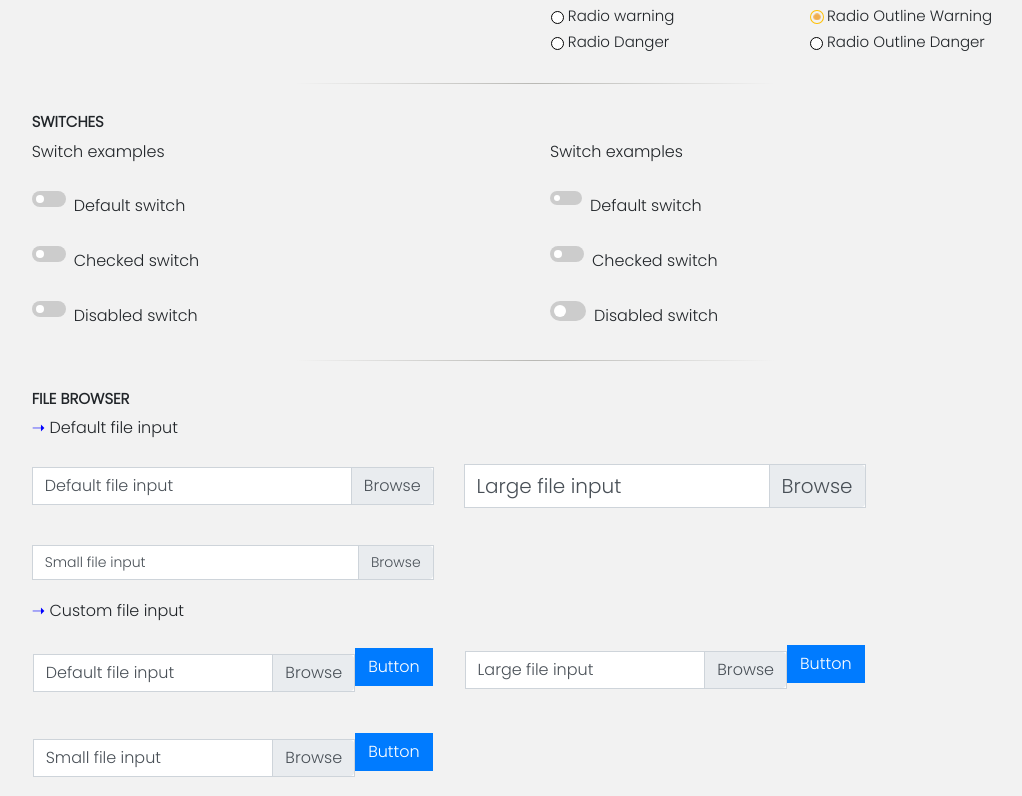
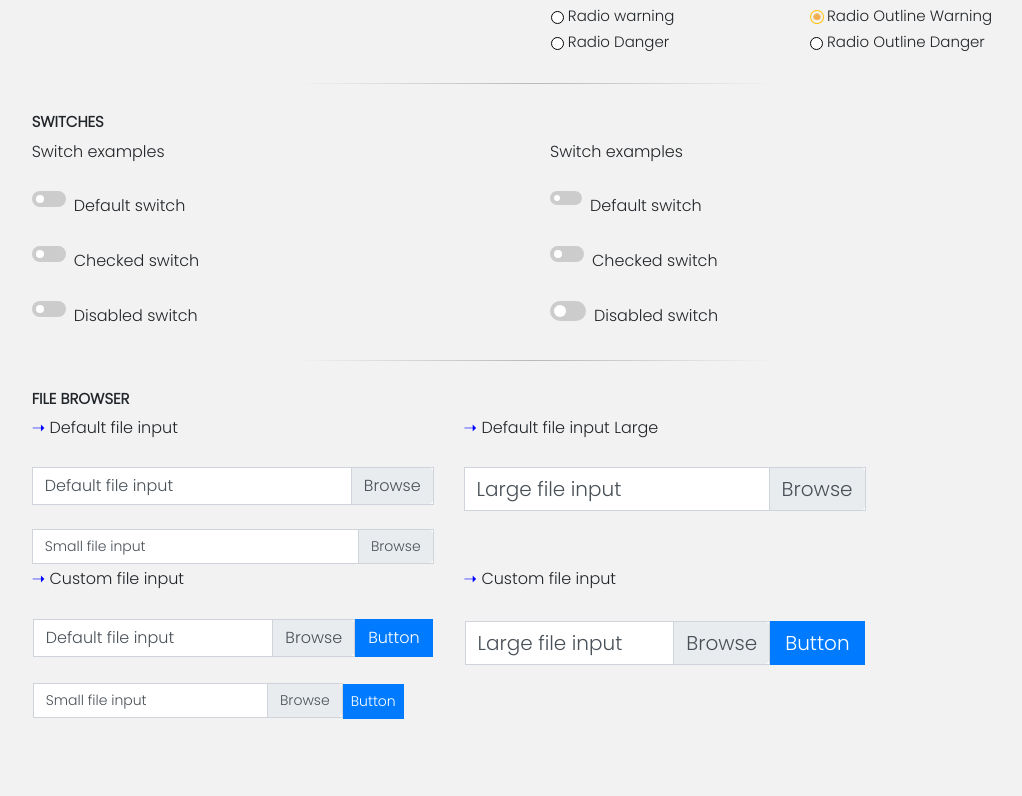
Before and after one commit to abhishekD97/form1, a React (Create React App) app: page / in a window 1280 px wide. Shown: the part 2444-3240 px from the top of the page, without its empty margins (105-1127 px from the left). After the commit the page ends 3166 px from the top, so only its background shows below. Built offline with nearby package versions, Linux system fonts and the light colour scheme.

Commit message:
formtext custom button

```diff
--- a/public/styles.css
+++ b/public/styles.css
@@ -167,8 +167,7 @@ table.a
     {
     margin-left: -2px;
     border-radius: 0;
-    margin-top: 21px;
-    margin-bottom: 8px;
+    margin: 0;
     }
 }
 /* RADIO CUSTOM */
@@ -434,6 +433,27 @@ input:checked + .sliderL:before
     border-radius: 0;
     margin-top: 21px;
 }
+.FileButtonS
+{
+    margin-left: -2px;
+    border-radius: 0;
+    height: 35px;
+    border: none;
+    position: relative;
+    bottom: 1px;
+}
+.FileButtonL
+{
+    margin-left: -2px;
+    border-radius: 0;
+    padding: 5px;
+    border: none;
+    height: 44px;
+    position: relative;
+    top: 2px;
+    padding-left: 15px !important;
+    padding-right: 15px !important;
+}
 .custom-file-label
 {
     border-radius: 0;
--- a/src/components/FileBrowser.jsx
+++ b/src/components/FileBrowser.jsx
@@ -14,21 +14,23 @@ function FileBrowser(){
         <br/>
         </span>
         <span className="col-md-5 borderSmallScreen">
+        <p className="checkboxHeader"><span style={{color:"blue"}}>➝</span> Default file input Large</p>
+        <FileInput l="Large file input" size="lg"/>
         <br/>
-        <FileInput l="Large file input" size="lg"/>
         </span>
         </div>
         <div className="row mx-auto">
         <span className="col-md-5 borderSmallScreen">
         <p className="checkboxHeader"><span style={{color:"blue"}}>➝</span> Custom file input</p>
+        <br/>
         <FileInputCustom l="Default file input"/>
         <br/>
-        <FileInputCustom l="Small file input"/>
-        <br/>
+        <FileInputCustom l="Small file input" size="sm"/>
         </span>
         <span className="col-md-5 borderSmallScreen">
+        <p className="checkboxHeader"><span style={{color:"blue"}}>➝</span> Custom file input</p>
         <br/>
-        <FileInputCustom l="Large file input"/>
+        <FileInputCustom l="Large file input" size="lg"/>
         </span>
         </div>
         </div>
--- a/src/components/Input.jsx
+++ b/src/components/Input.jsx
@@ -174,10 +174,10 @@ function Switch(props){
 function FileInput(props){
     return (
         <div>
-        <div className="form-group">
+        <div className="form-group my-auto">
         <div className="custom-file">
         <input type="file" className={props.size=="sm" ? "custom-file-input form-control-sm" : props.size=="lg" ? "custom-file-input form-control-lg" : "custom-file-input form-control-md"} id="customFile"/>
-        <label className="custom-file-label col-form-label-sm" className={props.size=="sm" ? "custom-file-label col-form-label-sm" : props.size=="lg" ? "custom-file-label col-form-label-lg" : "custom-file-label col-form-label-md"} for="customFile">{props.l}</label>
+        <label className={props.size=="sm" ? "custom-file-label col-form-label-sm" : props.size=="lg" ? "custom-file-label col-form-label-lg" : "custom-file-label col-form-label-md"} for="customFile">{props.l}</label>
         </div>
         </div>
         </div>
@@ -190,15 +190,15 @@ function FileInputCustom(props){
         <table>
         <tr>
         <td>
-        <div className="form-group">
+        <div className="form-group my-auto">
         <div className="custom-file">
-        <input type="file" className={props.size=="sm" ? "custom-file-input form-control-sm" : props.size=="lg" ? "custom-file-input form-control-lg" : "custom-file-input form-control-md"} id="customFile"/>
-        <label className="custom-file-label col-form-label-sm" className={props.size=="sm" ? "custom-file-label col-form-label-sm" : props.size=="lg" ? "custom-file-label col-form-label-lg" : "custom-file-label col-form-label-md"} for="customFile">{props.l}</label>
+        <input type="file" className={props.size=="sm" ? "custom-file-input form-control-sm my-auto" : props.size=="lg" ? "custom-file-input form-control-lg my-auto" : "custom-file-input form-control-md my-auto"} id="customFile"/>
+        <label className={props.size=="sm" ? "custom-file-label col-form-label-sm my-auto" : props.size=="lg" ? "custom-file-label col-form-label-lg my-auto" : "custom-file-label col-form-label-md my-auto"} for="customFile">{props.l}</label>
         </div>
         </div>
         </td>
         <td>
-            <button className="btn btn-primary FileButton">Button</button>
+            <button className={props.size=="sm" ? "btn-sm btn-primary FileButtonS my-auto" : props.size=="lg" ? "btn-lg btn-primary FileButtonL my-auto" : "btn btn-primary FileButton my-auto"}>Button</button>
         </td>
         </tr>
         </table>
```
